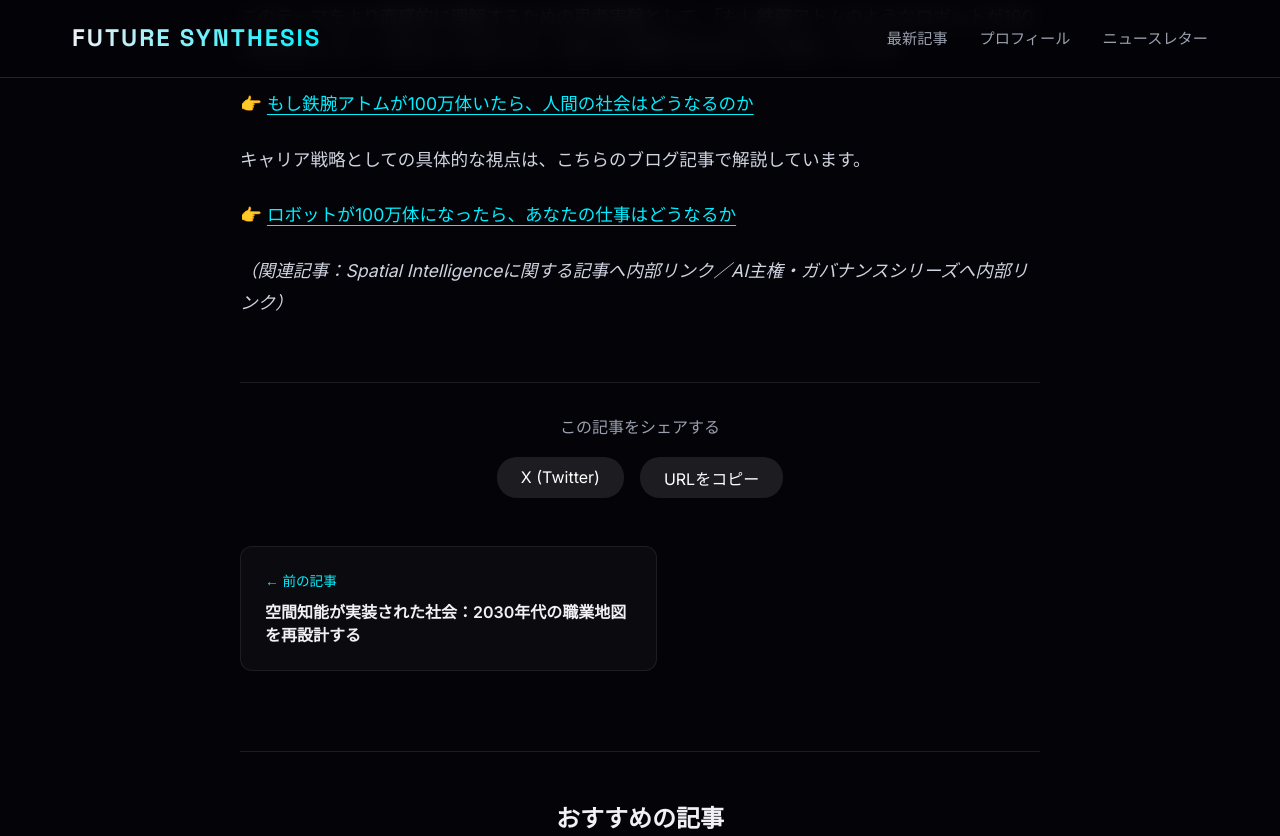
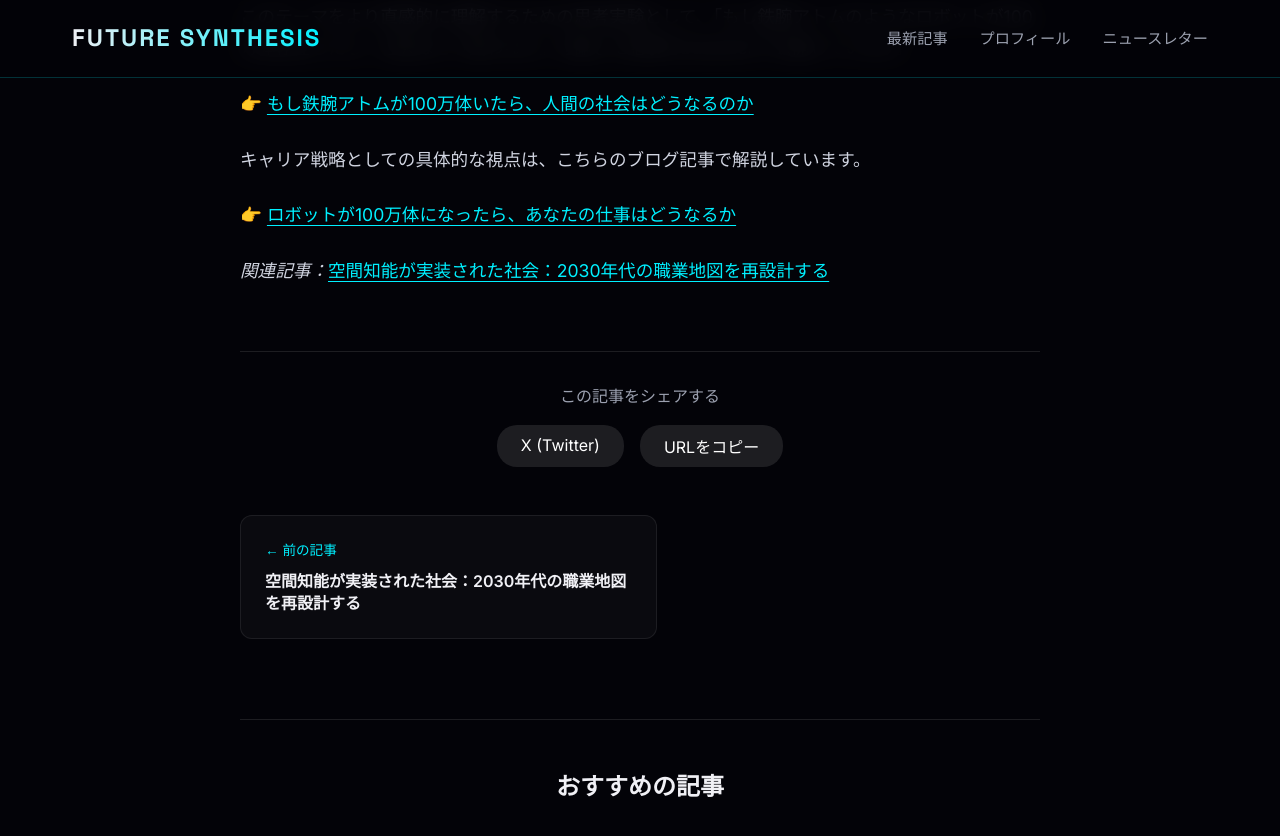
Before and after one commit to phity-j/future_synthesis, a Jekyll site: the page built from _posts/2026-08-26-aiai.md, in a window 1280 px wide and 900 px high, scrolled down 2424 px, cut to the strip 0-836 px from the top of the window. Built offline with Jekyll 4.4.1, drawn with Linux system fonts in a browser that asks for light colours; our own code applies the rules of GitHub Pages for plain Markdown files.

Commit message:
Update _posts/2026-08-26-aiai.md (via Pages CMS)

```diff
--- a/_posts/2026-08-26-aiai.md
+++ b/_posts/2026-08-26-aiai.md
@@ -58,4 +58,4 @@ author: フィティ
 
 👉 [ロボットが100万体になったら、あなたの仕事はどうなるか](https://phity.substack.com/p/android-atom-agii)
 
-*（関連記事：Spatial Intelligenceに関する記事へ内部リンク／AI主権・ガバナンスシリーズへ内部リンク）*
+*関連記事：*[空間知能が実装された社会：2030年代の職業地図を再設計する](https://phity-j.github.io/future_synthesis/posts/2026/08/25/spacial-intelligence-agi/)
```
